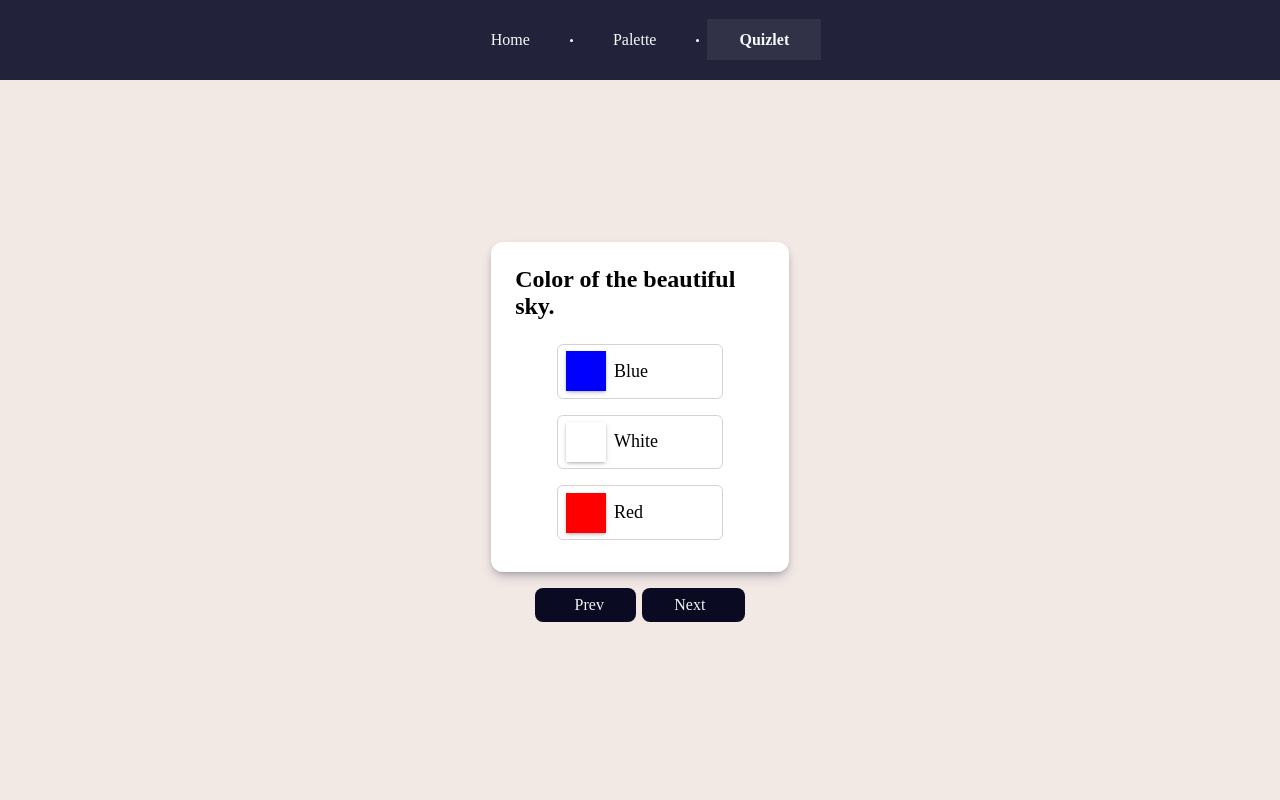
After one commit to joshthedevelopa/color_detection_project, a Django app: page /quiz in a window 1280 px wide. The commit adds this page. Run offline with Django 4.2, Linux system fonts and the light colour scheme.

Commit message:
Finising up with third phase

```diff
--- /dev/null
+++ b/app/static/css/quiz.css
@@ -0,0 +1,102 @@
+
+.quizlet {
+    display: flex;
+    justify-content: center;
+    align-items: center;
+    flex-direction: column;
+    height: 100%;
+}
+
+.card-holder {
+    background-color: white;
+    box-shadow: rgba(50, 50, 93, 0.25) 0px 6px 12px -2px, rgba(0, 0, 0, 0.3) 0px 3px 7px -3px;
+    padding: 1rem;
+    border-radius: 12px;
+    max-width: 500px;
+    transition: all 1.5s ease-in-out;
+
+}
+
+.card {
+    transition: all 1.5s ease-in-out;
+    display: none;
+
+}
+.card-holder .card.active {
+    display: block;
+}
+
+
+.quiz-question {
+    padding: 3%;
+}
+
+.quiz-options {
+    display: flex;
+    justify-content: center;
+}
+
+.quiz-options ul {
+    list-style: none;
+}
+
+.quiz-options ul li {
+    margin: 1rem;
+    padding: 0.4rem 4rem 0.4rem 0;
+    display: flex;
+    align-items: center;
+    border: #a0a0a077 solid 1px;
+    border-radius: 6px;
+    cursor: pointer;
+    transition: all 0.1s ease-in-out;
+}
+
+.quiz-options ul li:hover {
+    border: #a0a0a0dd solid 1px;
+}
+
+.quiz-options ul li:active {
+    transform: translateY(1px);
+}
+
+.quiz-options ul li.active {
+    border: #4d4d4daa solid 1px;
+    transform: translateY(2px) scale(1.1, 1.1);
+    background-color: #e3e3e3;
+}
+
+.quiz-options ul li .color {
+    width: 40px;
+    height: 40px;
+    margin: 0 0.5rem;
+    box-shadow: rgba(50, 50, 93, 0.25) 0px 2px 5px -1px, rgba(0, 0, 0, 0.3) 0px 1px 3px -1px;
+}
+
+.quiz-options ul li .text {
+    font-size: large;
+}
+
+.action-btn {
+    padding: 1rem;
+    display: flex;
+    justify-content: center;
+}
+
+.action-btn > div {
+    padding: 0.5rem 2rem;
+    border-radius: 8px;
+    background-color: #0a0a23;
+    color: #f3f3f3;
+    margin: 0 0.2rem;
+    display: flex;
+    justify-content: center;
+    align-items: center;
+    cursor: pointer;
+}
+
+.action-btn > div > i {
+    padding: 0 4px;
+}
+.action-btn .reset {
+    display: none;
+}
--- /dev/null
+++ b/app/static/js/quiz.js
@@ -0,0 +1,159 @@
+const shuffleArray = array => {
+    for (let i = array.length - 1; i > 0; i--) {
+        const j = Math.floor(Math.random() * (i + 1));
+        const temp = array[i];
+        array[i] = array[j];
+        array[j] = temp;
+    }
+
+    return array;
+}
+
+class Question {
+    question = null;
+    answer = null;
+    options = [];
+    chosen = null;
+
+    constructor(question, answer, options) {
+        this.question = question;
+        this.answer = answer;
+        this.options = options;
+    }
+}
+
+class Option {
+    name = "";
+    color = "";
+
+    constructor(name, color) {
+        this.name = name;
+        this.color = color;
+    }
+}
+
+
+const questions = shuffleArray([
+    new Question("It is the most dominant color in nature and usually the color of most plants.", 1, [
+        new Option("Blue", "#0000FF"),
+        new Option("Green", "#00FF00"),
+        new Option("Gold", "#FFD700"),
+    ]),
+    new Question("Color of the beautiful sky.", 0, [
+        new Option("Blue", "#0000FF"),
+        new Option("White", "#FFFFFF"),
+        new Option("Red", "#FF0000"),
+    ]),
+    new Question("Color of charcoal.", 0, [
+        new Option("Black", "#000000"),
+        new Option("Green", "#00FF00"),
+        new Option("Cyan", "#00FFFF"),
+    ]),
+]);
+
+window.onload = () => {
+    const quiz = document.querySelector(".quizlet .card-holder");
+
+    for (let index = 0; index < questions.length; index++) {
+        let question = questions[index];
+        let q_id = index;
+
+        let quiz_que = document.createElement("div");
+        quiz_que.classList.add("card");
+
+        if (index == 0) {
+            quiz_que.classList.add("active");
+        }
+
+        quiz_que.setAttribute("data-id", index);
+
+        let options_li = ``;
+
+        for (let index = 0; index < question.options.length; index++) {
+            let option = question.options[index];
+
+            options_li += `
+                <li data-qid="${q_id}" data-id="${index}">
+                    <div style="background-color: ${option.color}" class="color"></div>
+                    <p class="text">${option.name}</p>
+                </li>
+            `;
+        }
+
+        quiz_que.innerHTML = `
+            <p style="text-align: center">
+                <i class="fa fa-solid fa-circle-check question-icon" style="font-size: 4rem; color: #32cd32; display: none"></i>
+                <i class="fa fa-solid fa-circle-xmark question-icon" style="font-size: 4rem; color: #ed2939; display: none"></i>
+            </p>
+
+            <h2 class="quiz-question">${question.question}</h2>
+            <div class="quiz-options">
+                <ul>
+                    ${options_li}
+                </ul>
+            </div>
+        `;
+
+        quiz.appendChild(quiz_que);
+    }
+
+    for (let index = 0; index < document.querySelectorAll(".action-btn div").length; index++) {
+        const btn = document.querySelectorAll(".action-btn div")[index];
+
+        btn.addEventListener("click", (e) => {
+            let action = btn.dataset.action;
+
+            let current = document.querySelector(".card.active");
+            let current_index = parseInt(current.dataset.id);
+
+            if (action == "prev" && current_index != 0) {
+                current.classList.remove("active");
+                document.querySelector(".card[data-id='" + (current_index - 1) + "']").classList.add("active");
+
+            } else if (action == "next" && current_index != questions.length - 1) {
+                current.classList.remove("active");
+                document.querySelector(".card[data-id='" + (current_index + 1) + "']").classList.add("active");
+
+            } else if (action == "reset") {
+                location.reload();
+                console.log("ss");
+            }
+
+            let btns = document.querySelectorAll(".action-btn div");
+
+            if (current_index + 1 == questions.length - 1) {
+                btns[1].style.display = "none";
+                btns[2].style.display = "block";
+
+            } else {
+                btns[1].style.display = "block";
+                btns[2].style.display = "none";
+
+            }
+        });
+    }
+
+    for (let index = 0; index < document.querySelectorAll(".quiz-options li").length; index++) {
+        const option = document.querySelectorAll(".quiz-options li")[index];
+
+        option.addEventListener("click", () => {
+            if (document.querySelector(".quiz-options li.active[data-qid='" + option.dataset.qid + "']") != null) {
+                document.querySelector(".quiz-options li.active[data-qid='" + option.dataset.qid + "']").classList.remove("active");
+            }
+
+            option.classList.add("active");
+            questions[option.dataset.qid].chosen = index;
+
+            let selector = ".card[data-id='" + option.dataset.qid + "'] .question-icon";
+
+            if (option.dataset.id == questions[option.dataset.qid].answer) {
+                document.querySelectorAll(selector)[0].style.display = "block";
+                document.querySelectorAll(selector)[1].style.display = "none";
+
+            } else {
+                document.querySelectorAll(selector)[1].style.display = "block";
+                document.querySelectorAll(selector)[0].style.display = "none";
+            }
+        })
+    }
+}
--- a/app/templates/layout/base.html
+++ b/app/templates/layout/base.html
@@ -8,6 +8,10 @@
     <meta name="viewport" content="width=device-width, initial-scale=1.0">
 
     <title>Color Detection</title>
+
+    <link href="{% static 'fontawesomefree/css/fontawesome.css' %}" rel="stylesheet" type="text/css">
+    <link href="{% static 'fontawesomefree/css/brands.css' %}" rel="stylesheet" type="text/css">
+    <link href="{% static 'fontawesomefree/css/solid.css' %}" rel="stylesheet" type="text/css">
 
     <link href="{% static 'css/main.css' %}" rel="stylesheet" type="text/css">
 
@@ -25,6 +29,10 @@
             <li class="{% if tab == 'palette' %} active {% endif %}">
                 <a href="{% url 'palette' %}">Palette</a>
             </li>
+            <li><div></div></li>
+            <li class="{% if tab == 'quiz' %} active {% endif %}">
+                <a href="{% url 'quiz' %}">Quizlet</a>
+            </li>
         </ul>
     </header>
     <main>
--- /dev/null
+++ b/app/templates/quiz.html
@@ -0,0 +1,44 @@
+{% extends "layout/base.html"%}
+
+{% load static %}
+
+{% block stylesheets %}
+<link href="{% static 'css/quiz.css' %}" rel="stylesheet" type="text/css">
+{% endblock %}
+
+{% block content %}
+
+    <div class="quizlet">
+        <div class="card-holder">
+            <!-- <div class="card">
+                <h2 class="quiz-question">It is the color of the sky.</h2>
+                <div class="quiz-options">
+                    <ul>
+                        <li class="active">
+                            <div class="color"></div>
+                            <p class="text">Green</p>
+                        </li>
+                        <li>
+                            <div class="color"></div>
+                            <p class="text">White</p>
+                        </li>
+                        <li>
+                            <div class="color"></div>
+                            <p class="text">Red</p>
+                        </li>
+                    </ul>
+                </div>
+            </div> -->
+        </div>
+        <div class="action-btn">
+            <div data-action="prev" class="prev"><i class="fa-solid fa-angle-left"></i>Prev</div>
+            <div data-action="next" class="next">Next<i class="fa-solid fa-angle-right"></i></div>
+            <div data-action="reset" class="reset">Reset</div>
+        </div>
+    </div>
+
+{% endblock %}
+
+{% block scripts %}
+<script src="{% static 'js/quiz.js' %}"></script>
+{% endblock %}
--- a/app/urls.py
+++ b/app/urls.py
@@ -6,4 +6,5 @@ urlpatterns = [
     path("", views.index, name="home"),
     path("palette/", views.palette, name="palette"),
     path("color-name", views.get_color, name="get_color"),
+    path("quiz", views.quiz, name="quiz"),
 ]
--- a/app/views.py
+++ b/app/views.py
@@ -2,6 +2,7 @@ import json
 from django.http import HttpResponse
 from django.shortcuts import render
 import pandas as pd
+
 
 def handle_uploaded_file(f):
     image_type = f.name.split(".")[-1]
@@ -12,7 +13,6 @@ def handle_uploaded_file(f):
 
 
 
-
 # Create your views here.
 def index(request):
     return render(request, 'index.html', context={"tab": "home"})
@@ -20,6 +20,8 @@ def index(request):
 def palette(request):
     return render(request, 'color_palette.html', context={"tab": "palette"})
 
+def quiz(request):
+    return render(request, 'quiz.html', context={"tab": "quiz"})
 
 
 
@@ -36,8 +38,6 @@ def get_color(request):
 
     return HttpResponse("Unknown")
 
-
-
 def get_color_name(R, G, B):
     # Reading csv file with pandas and giving names to each column
     index = ["color", "color_name", "hex", "R", "G", "B"]
--- a/color_detection/settings.py
+++ b/color_detection/settings.py
@@ -38,6 +38,7 @@ INSTALLED_APPS = [
     'django.contrib.sessions',
     'django.contrib.messages',
     'django.contrib.staticfiles',
+    'fontawesomefree',
     'app'
 ]
 
--- a/requirement.txt
+++ b/requirement.txt
@@ -86,3 +86,4 @@ Werkzeug==2.0.3
 xkit==0.0.0
 zorin-appearance==4.1
 zorin-exec-guard==1.5
+fontawesomefree==6.2.0
```
